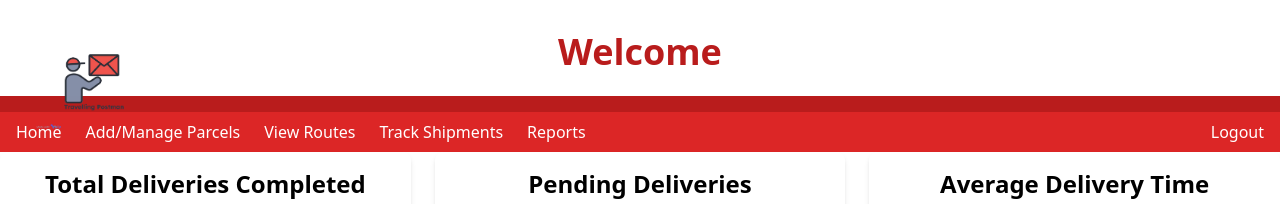
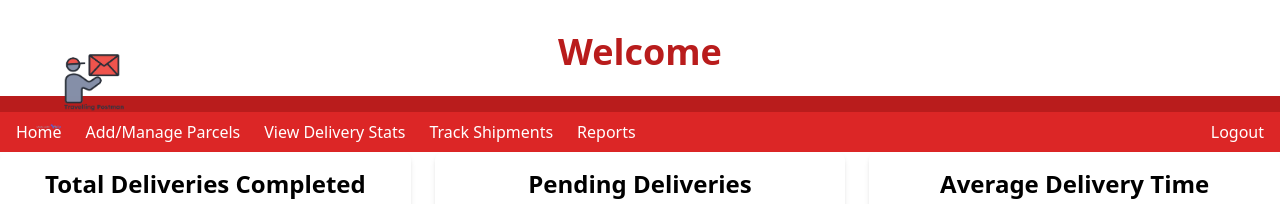
Before and after one commit to Rizvi-Faiz/Travelling-Postman, a Next.js app: page /Admindashboard in a window 1280 px wide. Shown: the top 204 px of the page. Built offline with nearby package versions, Linux system fonts and the light colour scheme.

Commit message:
Navbar changes

```diff
--- a/app/components/Navbar.js
+++ b/app/components/Navbar.js
@@ -12,7 +12,7 @@ const Navbar = () => {
             Add/Manage Parcels
           </Link>
           <Link href="/view-routes" className="text-white hover:text-yellow-400 transition-all duration-300 ease-in-out">
-            View Routes
+            View Delivery Stats
           </Link>
           <Link href="/track-shipments" className="text-white hover:text-yellow-400 transition-all duration-300 ease-in-out">
             Track Shipments
```
